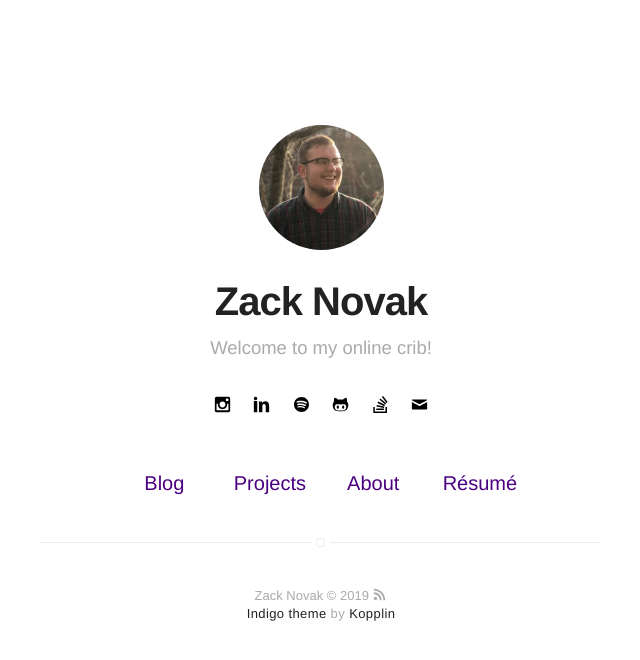
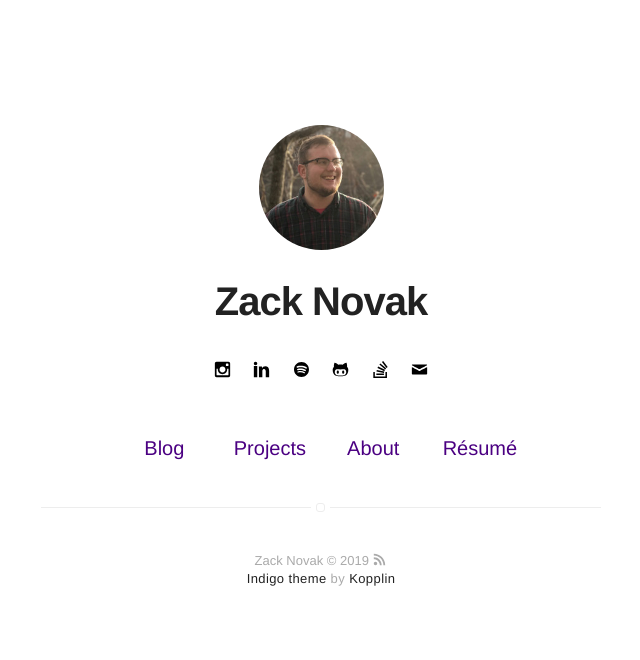
Before and after one commit to Novak478/novak478.github.io, a Jekyll site: the page built from index.html, in a window 1280 px wide. Shown: the top 660 px of the page, without its empty margins (319-959 px from the left). Built offline with Jekyll 4.4.1, drawn with Linux system fonts in a browser that asks for light colours; some of the changed lines change nothing that is shown.

Commit message:
Update _config.yml

```diff
--- a/_config.yml
+++ b/_config.yml
@@ -1,6 +1,6 @@
 # main text of home
 name: Zack Novak
-bio: Welcome to my online crib!
+#bio:
 
 # twitter summary info
 # description: A blog about technology and stuff related
@@ -14,7 +14,7 @@ picture: assets/LinkedInHeadshot.jpg
 # and specify source (external or local).
 resume: true
 resume-external: false
-resume-url: assets/NovakZachary11.6.18_Resume.pdf
+resume-url: assets/NovakZachary_5.7.18_Resume.pdf
 
 url: https://novak478.github.io./
 # your url: http://USERNAME.github.io
@@ -55,7 +55,7 @@ email: novak.zack.m@gmail.com
 authors:
     zacknovak:
         name: Zachary Novak
-        bio: Goofy guy who likes programming and learning about anything he can.
+        bio: Zack of all trades, master of none.
         external-image: false
         picture: assets/LinkedInHeadshot.jpg
 
```
